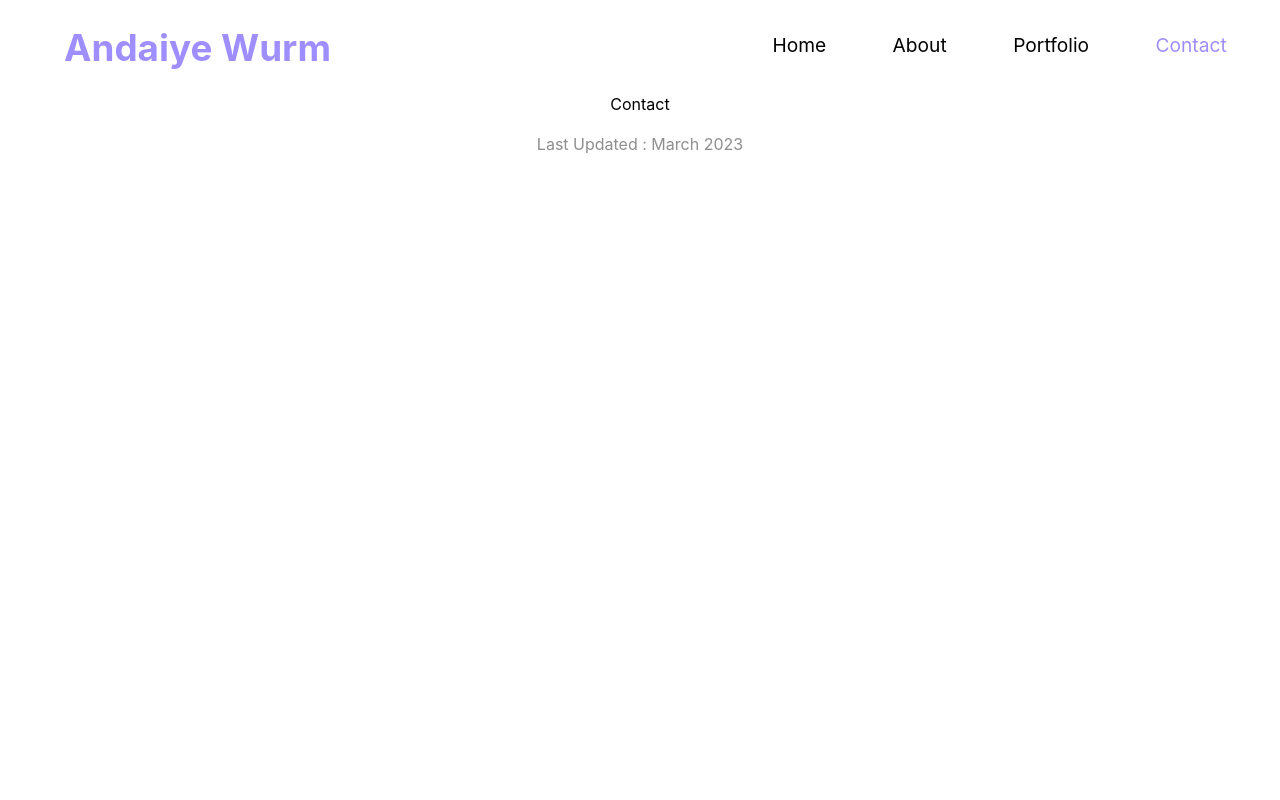
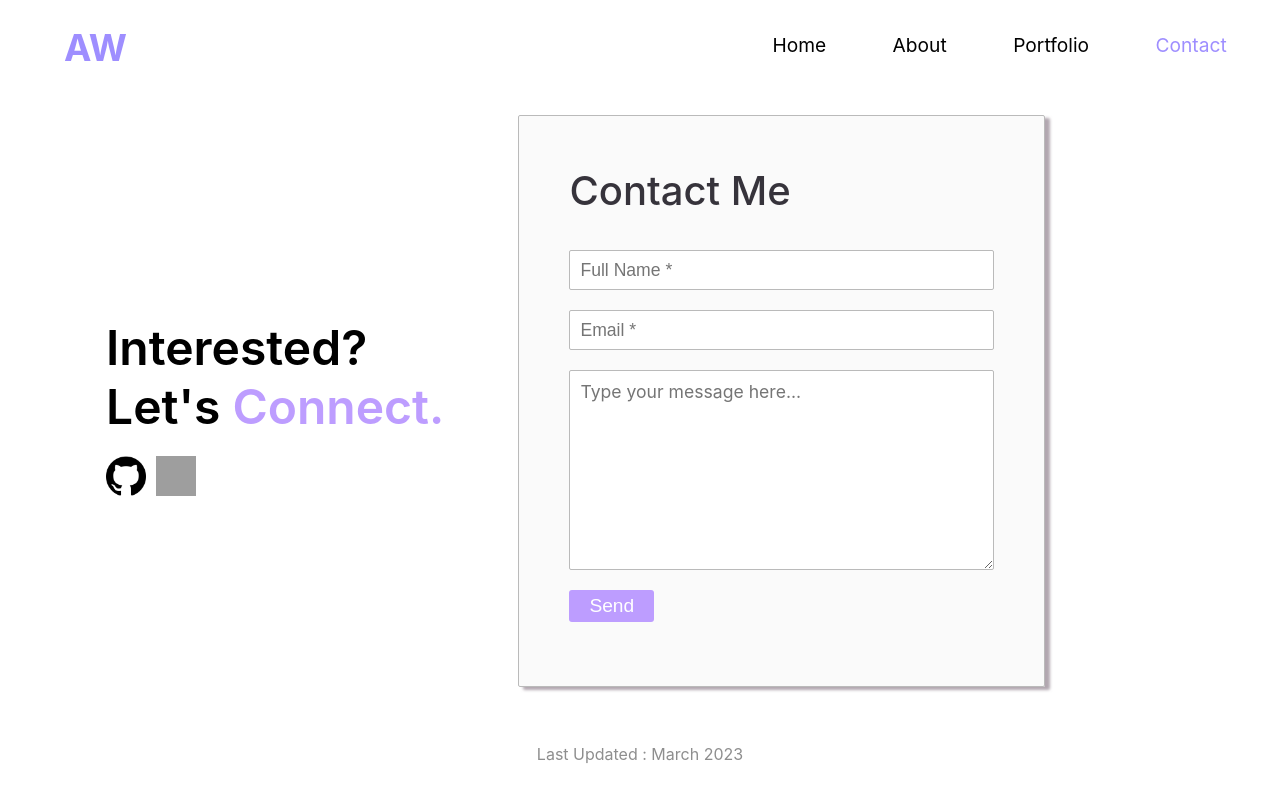
Before and after one commit to andywurm/Portfolio, a React (Create React App) app in the folder awurmportfolio/: page /Contact in a window 1280 px wide. Built offline with nearby package versions, Linux system fonts and the light colour scheme; grey boxes are pictures that could not be loaded.

Commit message:
Contact Page

```diff
--- a/awurmportfolio/package.json
+++ b/awurmportfolio/package.json
@@ -3,6 +3,7 @@
   "version": "0.1.0",
   "private": true,
   "dependencies": {
+    "@emailjs/browser": "^3.10.0",
     "@emotion/react": "^11.10.6",
     "@emotion/styled": "^11.10.6",
     "@mui/material": "^5.11.12",
@@ -13,6 +14,7 @@
     "@types/node": "^16.18.14",
     "@types/react": "^18.0.28",
     "@types/react-dom": "^18.0.11",
+    "emailjs-com": "^3.2.0",
     "framer-motion": "^10.2.3",
     "react": "^18.2.0",
     "react-dom": "^18.2.0",
--- a/awurmportfolio/src/Components/Footer.tsx
+++ b/awurmportfolio/src/Components/Footer.tsx
@@ -15,7 +15,7 @@ const Footer = () => {
             justifyContent: "center",
             color: "#8E8E8E"
         }}>
-        <div style={{padding: "20px"}}>Last Updated : March 2023</div>
+        <div style={{padding: "10px"}}>Last Updated : March 2023</div>
         </motion.div>
     )
 }
--- a/awurmportfolio/src/Components/Navigation.tsx
+++ b/awurmportfolio/src/Components/Navigation.tsx
@@ -28,7 +28,7 @@ const Navigation = () => {
                     textDecoration: "none",
                     color: "#9E8EFF",
                     fontWeight: "bold"
-                }}>Andaiye Wurm
+                }}>AW
                 </NavLink>
             </h1>
 
--- a/awurmportfolio/src/Pages/Contact.tsx
+++ b/awurmportfolio/src/Pages/Contact.tsx
@@ -1,15 +1,94 @@
 import { motion } from "framer-motion"
+import '../Styles/ContactStyles.css'
+import gh from '../Img/25231.png'
+import li from '../Img/174857.png'
+import { useState } from "react"
+import emailjs from 'emailjs-com';
 
 const Contact = () => {
+
+    const [sent, setSent] = useState(false);
+
+    function handleClick(e: React.FormEvent<HTMLFormElement>) {
+
+        e.preventDefault();    //This is important, i'm not sure why, but the email won't send without it
+
+        emailjs.sendForm('service_mwp7ucd', 'template_xwdev3p', e.currentTarget, '1jdI11zU_-WBm37Az')
+            .then((result) => {
+
+            }, (error) => {
+                console.log(error.text);
+            });
+
+        setSent(!sent)
+    }
+
+    const Sent = () => {
+        return (
+            <div className="messageContainer">
+                <div
+                // style={{ margin: '0 auto' }}
+                >
+                    <div className="messageBorder">
+                        <div className="stayConnected" style={{ marginTop: "15%", fontSize: "2.5em" }}>Thank you!</div>
+                        <div style={{ textAlign: 'left', height: '50%' }}>
+                            <div className="sentMessage">Your message was sent.
+                                <br /> <br />I will get back to you as soon as possible. In the meantime, feel
+                                free to check out my LinkedIn and Github.
+                                <br /> <br /> Have a nice day! :)</div>
+                        </div>
+                    </div>
+                </div>
+            </div>
+        )
+    }
+
     return (
         <motion.div
 
             initial={{ opacity: 0 }}
             animate={{ opacity: 1 }}
             exit={{ opacity: 0 }}
+        // style={{border: 'solid red 1px'}}
+        >
+            <div style={{ height: "80vh", width: "95%", margin: "0 auto" }}>
+                <div className="contactContainer">
 
-        >
-            <div>Contact</div>
+                    <div className="textContainer">
+                        <div style={{ margin: "0 auto" }}>
+                            <div className="connectText">Interested? <br /> Let's <span style={{ color: "#BD9DFF" }}>Connect.</span></div>
+                            <div>
+                                <img className="cLogo" src={gh} alt="github" onClick={() => window.open("https://github.com/andywurm?tab=repositories")} />
+                                <img className="cLogo" src={li} alt="linkedin" onClick={() => window.open("https://www.linkedin.com/in/andaiye-wurm-5bb375209/")} />
+                            </div>
+                        </div>
+                    </div>
+
+                    {sent ? <Sent /> :
+
+                        <div className="messageContainer">
+                            <div
+                            // style={{ margin: '0 auto' }}
+                            >
+                                <div className="messageBorder">
+                                    <form onSubmit={handleClick}>
+                                        <div className="stayConnected">Contact Me</div>
+
+                                        <input className="in" placeholder="Full Name *" name="from_name" required />
+                                        <input className="in" placeholder="Email *" name="from_email" required />
+                                        <textarea className="in messageIn" placeholder="Type your message here..." name="their_message" />
+
+                                        <button style={{ borderRadius: "3px", border: 'none' }} type='submit'>Send</button>
+                                    </form>
+                                </div>
+                            </div>
+                        </div>
+
+                    }
+
+                </div>
+            </div>
+
         </motion.div>
 
     )
--- /dev/null
+++ b/awurmportfolio/src/Styles/ContactStyles.css
@@ -0,0 +1,82 @@
+.contactContainer{
+    display: flex;
+    flex-direction: row;
+    height: 100%;
+    /* border: solid red 1px; */
+}
+
+.textContainer{
+    display: flex;
+    flex-direction: column;
+    flex-basis: 40%;
+    justify-content: center;
+    /* border: solid red 1px; */
+    text-align: left;
+}
+
+.connectText{
+    font-size: 3em;
+    font-weight: 600;
+}
+
+.cLogo{
+    height: 40px;
+    width: 40px;
+    padding: 20px 10px 10px 0;
+    display: inline-block;
+}
+
+.cLogo:hover{
+    transform: scale(1.05);
+}
+
+.messageContainer{
+    display: flex;
+    flex-direction: column;
+    flex-basis: 60%;
+    justify-content: center;
+    /* border: solid red 1px; */
+    overflow: hidden;
+    position: relative;
+    top: -2%;
+}
+
+.messageBorder{
+    border: solid#BABABA 1px;
+    border-radius: 2px;
+    background-color: #f9f9f9da;
+    width: 425px;
+    height: 470px;
+    text-align: left;
+    padding: 50px;
+    box-shadow: 5px 3px 3px rgba(115, 94, 112, 0.548);
+}
+
+.stayConnected{
+    font-size: 2.5em;
+    font-weight: 500;
+    margin-bottom: 35px;
+    color: #36333b;
+}
+
+.in{
+    display: block;
+    font-size: 1.1em;
+    margin: 20px 0;
+    width: 100%;
+    height: 40px;
+    border: solid #BABABA 1px;
+    border-radius: 2px;
+    box-sizing: border-box;
+    padding: 10px;
+}
+
+.messageIn{
+    height: 200px;
+    font-family: inherit;
+}
+
+.sentMessage{
+    font-size: 1.1em;
+    color: #414141;
+}
--- a/awurmportfolio/src/Styles/HomeStyles.css
+++ b/awurmportfolio/src/Styles/HomeStyles.css
@@ -19,6 +19,8 @@
     /* border: solid red 1px; */
     width: 90%;
     margin: 0 auto;
+    position: relative;
+    top: -1%;
 }
 
 .homeCard{
@@ -56,7 +58,7 @@
     color: rgba(128, 128, 128, 0.78);
     display: inline;
     position: relative;
-    top: -20px;
+    top: -15px;
     font-size: 1.3em;
     font-weight: 400;
     /* border: solid red 1px; */
```
Also changed, not shown: 1 other file (tests, documents, lock files or other folders).
